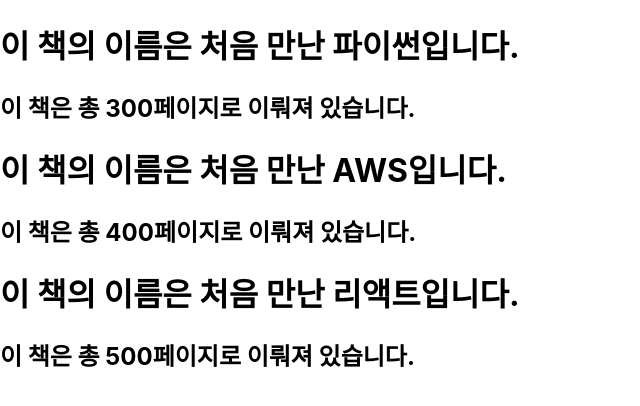
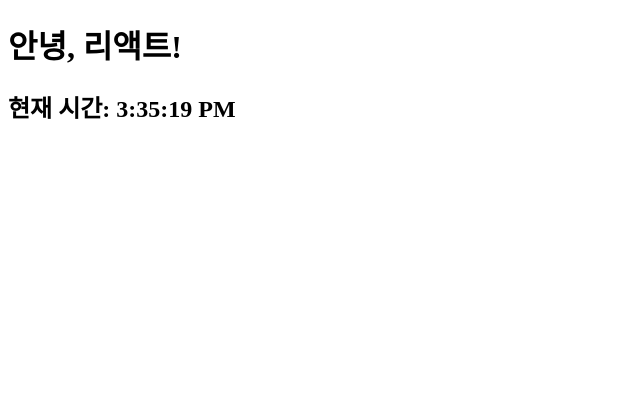
Before and after one commit to 88kdjo/React-Tutorial, a React (Create React App) app: page / in a window 1280 px wide. Shown: the top 406 px of the page, without its empty margins (0-640 px from the left). Built offline with nearby package versions, Linux system fonts and the light colour scheme.

Commit message:
Learn Rendering Elements & Create Clock.jsx

```diff
--- /dev/null
+++ b/src/chapter_04/Clock.jsx
@@ -0,0 +1,10 @@
+const Clock = (props) => {
+  return (
+    <div>
+      <h1>안녕, 리액트!</h1>
+      <h2>현재 시간: {new Date().toLocaleTimeString()}</h2>
+    </div>
+  );
+}
+
+export default Clock;
--- a/src/index.js
+++ b/src/index.js
@@ -1,15 +1,22 @@
 // import React from 'react';
 import ReactDOM from 'react-dom/client';
-import './index.css';
+// import './index.css';
 // import App from './App';
 import reportWebVitals from './reportWebVitals';
-import Library from './chapter_03/Library';
+// import Library from './chapter_03/Library';
+import Clock from './chapter_04/Clock';
 
 const root = ReactDOM.createRoot(document.getElementById('root'));
-root.render(
-    // <App />
-    <Library />
-);
+// root.render(
+//     // <App />
+//     // <Library />
+// );
+
+setInterval( () => {
+  root.render(
+    <Clock />
+  );
+}, 1000);
 
 // If you want to start measuring performance in your app, pass a function
 // to log results (for example: reportWebVitals(console.log))
```
